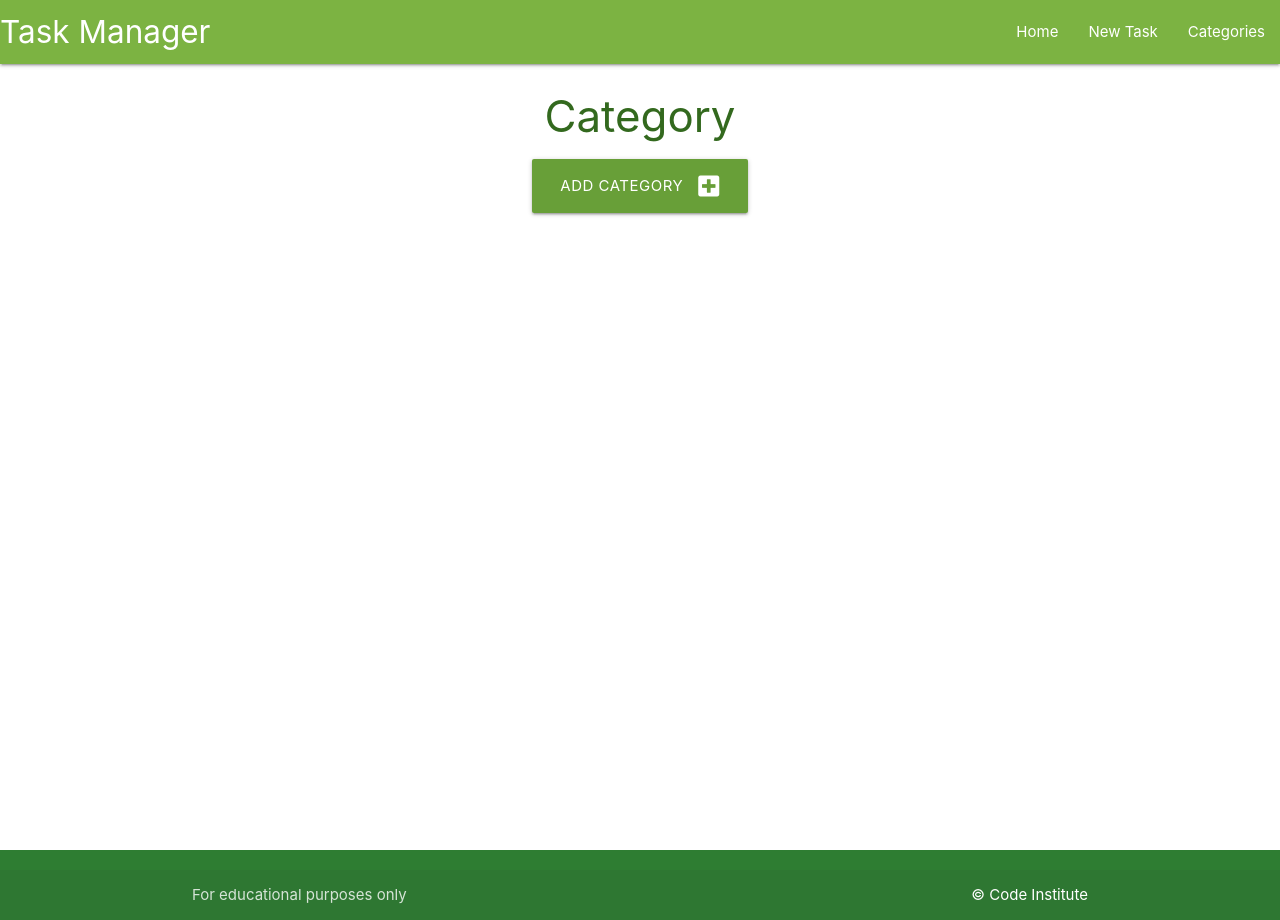
After one commit to meganw22/stripe-red-cat, a Flask app: page /categories in a window 1280 px wide. The commit adds this page. Run offline with Flask 3, Linux system fonts and the light colour scheme.

Commit message:
Adding Categories tab completed

```diff
--- a/taskmanager/routes.py
+++ b/taskmanager/routes.py
@@ -1,4 +1,4 @@
-from flask import render_template
+from flask import render_template, request, redirect, url_for
 from taskmanager import app, db
 from taskmanager.models import Category, Task
 
@@ -6,3 +6,16 @@ from taskmanager.models import Category, Task
 @app.route("/")
 def home():
     return render_template("tasks.html")
+
+@app.route("/categories")
+def categories():
+    return render_template("categories.html")
+
+@app.route("/add_category", methods=["GET", "POST"])
+def add_category():
+    if request.method == "POST":
+        category = Category(category_name=request.form.get("category_name"))
+        db.session.add(category)
+        db.session.commit()
+        return redirect(url_for("categories"))
+    return render_template("add_category.html")
--- a/taskmanager/static/js/script.js
+++ b/taskmanager/static/js/script.js
@@ -1,5 +1,5 @@
-document.addEventListener('DOMContentLoaded', function () {
-    //side nav initialisation
-    let sidenav = document.querySelectorAll('.sidenav');
+document.addEventListener("DOMContentLoaded", function() {
+    // sidenav initialization
+    let sidenav = document.querySelectorAll(".sidenav");
     M.Sidenav.init(sidenav);
 });
--- a/taskmanager/templates/base.html
+++ b/taskmanager/templates/base.html
@@ -18,14 +18,14 @@
 
     <header>
         <!-- top navbar -->
-        <nav class="light-blue darken-1">
+        <nav class="light-green darken-1">
             <div class="nav-wrapper">
             <a href="{{ url_for('home') }}" class="brand-logo">Task Manager</a>
             <a href="#" data-target="mobile-demo" class="sidenav-trigger"><i class="fas fa-bars"></i></a>
             <ul class="right hide-on-med-and-down">
                 <li><a href="{{ url_for('home') }}">Home</a></li>
-                <li><a href="">New Task</a></li>
-                <li><a href="">Categories</a></li>
+                <li><a href="{{ url_for('add_category') }}">New Task</a></li>
+                <li><a href="{{ url_for('categories') }}">Categories</a></li>
             </ul>
             </div>
         </nav>
@@ -33,8 +33,8 @@
         <!-- mobile sidenav -->
         <ul class="sidenav" id="mobile-demo">
             <li><a href="{{ url_for('home') }}">Home</a></li>
-            <li><a href="">New Task</a></li>
-            <li><a href="">Categories</a></li>
+            <li><a href="{{ url_for('add_category') }}">New Task</a></li>
+            <li><a href="{{ url_for('categories') }}">Categories</a></li>
         </ul>
     </header>
 
@@ -43,7 +43,7 @@
         {% endblock %}
     </main>
 
-    <footer class="page-footer blue darken-3">
+    <footer class="page-footer green darken-3">
         <div class="footer-copyright">
             <div class="container">
                 For educational purposes only
--- /dev/null
+++ b/taskmanager/templates/categories.html
@@ -0,0 +1,14 @@
+{% extends "base.html" %}
+{% block content %}
+
+<h3 class="light-green-text text-darken-4 center-align">Category</h3>
+
+<div class="row">
+    <div class="col s12 center-align">
+        <a href="{{ url_for('add_category') }}" class="btn-large light-green darken-2">
+            Add Category<i class="fas fa-plus-square right"></i>
+        </a>
+    </div>
+</div>
+
+{% endblock %}
--- a/taskmanager/templates/tasks.html
+++ b/taskmanager/templates/tasks.html
@@ -1,6 +1,6 @@
 {% extends "base.html" %}
 {% block content %}
 
-<h3 class="light-blue-text text-darken-4 center-align">Tasks</h3>
+<h3 class="light-green-text text-darken-4 center-align">Tasks</h3>
 
 {% endblock %}
```
Also changed, not shown: taskmanager/templates/add_category.html (added, +27 -0 lines).
